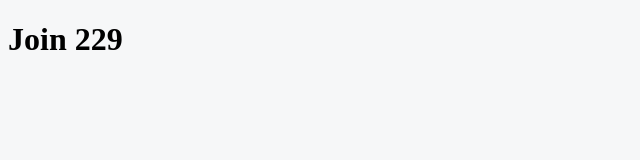
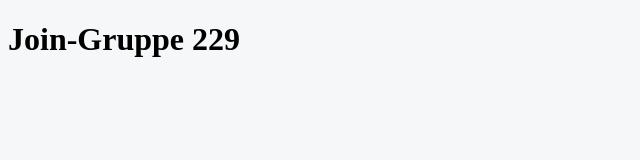
Before and after one commit to DaveMage/Join-229, a plain HTML site: page Index.html in a window 1280 px wide. Shown: the whole page, without its empty margins (0-640 px from the left). Drawn offline with Linux system fonts and the light colour scheme.

Commit message:
Update Index.html

```diff
--- a/Index.html
+++ b/Index.html
@@ -7,6 +7,6 @@
     <link rel="stylesheet" href="style.css">
 </head>
 <body>
-    <h1>Join 229</h1>
+    <h1>Join-Gruppe 229</h1>
 </body>
 </html>
```
